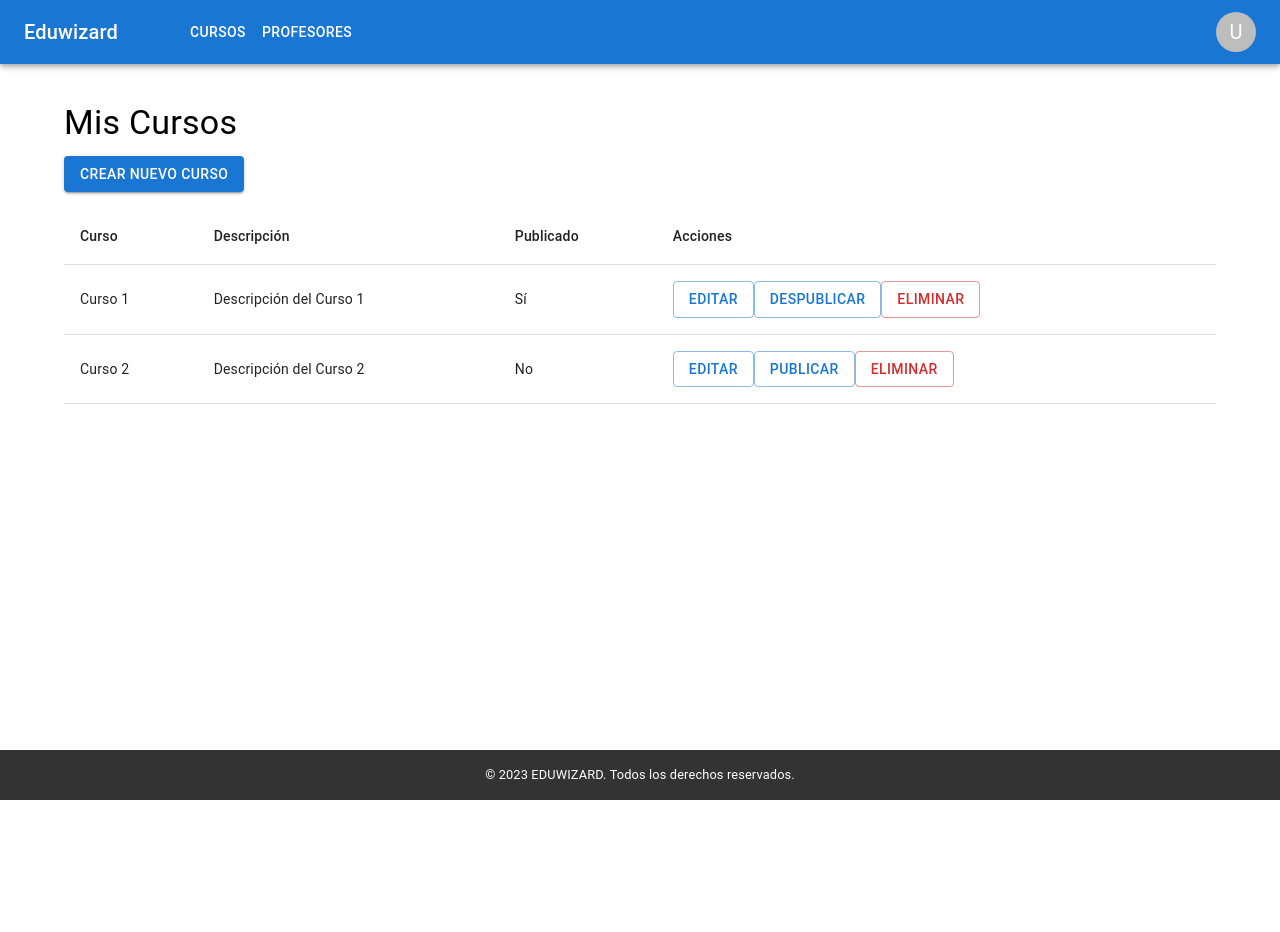
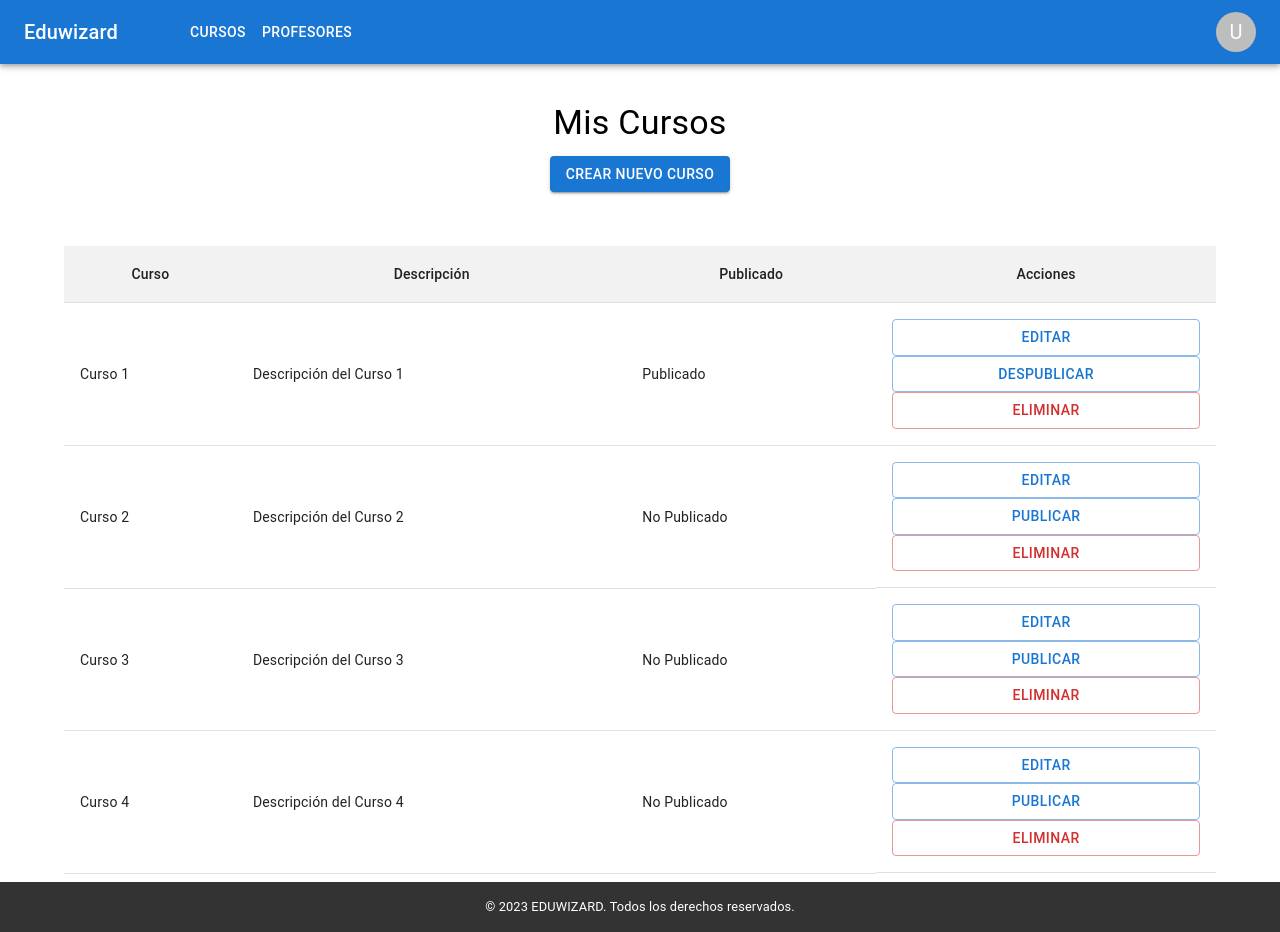
Before and after one commit to mzkrantz/Market-Profesores, a React (Create React App) app: page /MisCursos in a window 1280 px wide. Before the commit the page ends 800 px from the top, so only its background shows below. Built offline with nearby package versions, Linux system fonts and the light colour scheme.

Commit message:
Cambios en vista de MisCursos Cambios en vista de Comentarios Cambios en vista de Perfil Cambios en NavBar Cambios en App.js Cambios en ejemplo-cursos.json Cambios en MisCursosStyles.css Cambios en CambiarDatosForm.js Cambios en Perfil.js Cambios en Comentarios.js

```diff
--- a/src/App.js
+++ b/src/App.js
@@ -12,6 +12,7 @@ import CustomNavBar from "./componentes/NavBarGeneral/NavBar";
 import MisCursos from "./views/Admin/Cursos/MisCursos";
 import Mensajes from "./views/Admin/Mensajes/Mensajes";
 import Perfil from "./views/Admin/Perfil/Perfil";
+import Comentarios from "./views/Admin/Comentarios/Comentarios";
 
 function App() {
   return (
@@ -31,6 +32,7 @@ function App() {
           <Route path="/MisCursos" element={<MisCursos />} />
           <Route path="/Mensajes" element={<Mensajes />} />
           <Route path="/Perfil" element={<Perfil />} />
+          <Route path="/Comentarios" element={<Comentarios />} />
         </Routes>
       </div>
       <Footer />
--- a/src/componentes/NavBarGeneral/NavBar.js
+++ b/src/componentes/NavBarGeneral/NavBar.js
@@ -128,6 +128,14 @@ export default function NavBar() {
           >
             <MenuItem style={{ textDecoration: "none", color: "none" }}>
               Mensajes
+            </MenuItem>
+          </Link>
+          <Link
+            to="/Comentarios"
+            style={{ textDecoration: "none", color: "none" }}
+          >
+            <MenuItem style={{ textDecoration: "none", color: "none" }}>
+              Comentarios
             </MenuItem>
           </Link>
           <MenuItem
--- a/src/data/ejemplo-cursos.json
+++ b/src/data/ejemplo-cursos.json
@@ -14,7 +14,8 @@
       "subjects": ["HTML", "CSS", "JavaScript"],
       "stars": "4.5",
       "type": "Grupal",
-      "teacher": 8
+      "teacher": 8,
+      "status": true
     },
     {
       "id": 2,
@@ -30,7 +31,8 @@
       "subjects": ["Marketing en redes sociales", "SEO", "Publicidad en línea"],
       "stars": "4",
       "type": "Individual",
-      "teacher": 7
+      "teacher": 7,
+      "status": true
     },
     {
       "id": 3,
@@ -50,7 +52,8 @@
       ],
       "stars": "5",
       "type": "Grupal",
-      "teacher": 6
+      "teacher": 6,
+      "status": true
     },
     {
       "id": 4,
@@ -66,7 +69,8 @@
       "subjects": ["Gramática inglesa", "Conversación avanzada", "Vocabulario"],
       "stars": "3",
       "type": "Individual",
-      "teacher": 5
+      "teacher": 5,
+      "status": true
     },
     {
       "id": 5,
@@ -86,7 +90,8 @@
       ],
       "stars": "2",
       "type": "Grupal",
-      "teacher": 4
+      "teacher": 4,
+      "status": true
     },
     {
       "id": 6,
@@ -106,7 +111,8 @@
       ],
       "stars": "4.6",
       "type": "Individual",
-      "teacher": 3
+      "teacher": 3,
+      "status": true
     },
     {
       "id": 7,
@@ -126,7 +132,7 @@
       ],
       "stars": "2.3",
       "type": "Grupal",
-      "teacher": 2
+      "status": true
     },
     {
       "id": 8,
@@ -146,7 +152,8 @@
       ],
       "stars": "4",
       "type": "Individual",
-      "teacher": 1
+      "teacher": 1,
+      "status": true
     },
     {
       "id": 9,
@@ -166,7 +173,8 @@
       ],
       "stars": "5",
       "type": "Individual",
-      "teacher": 9
+      "teacher": 9,
+      "status": true
     }
   ]
 }
--- a/src/views/Admin/Cursos/MisCursos.js
+++ b/src/views/Admin/Cursos/MisCursos.js
@@ -1,23 +1,71 @@
-import React, { useState, useEffect } from 'react';
-import Container from '@mui/material/Container';
-import Typography from '@mui/material/Typography';
-import Button from '@mui/material/Button';
-import Table from '@mui/material/Table';
-import TableBody from '@mui/material/TableBody';
-import TableCell from '@mui/material/TableCell';
-import TableContainer from '@mui/material/TableContainer';
-import TableHead from '@mui/material/TableHead';
-import TableRow from '@mui/material/TableRow';
-import { styled } from '@mui/system';
+import React, { useState, useEffect } from "react";
+import Container from "@mui/material/Container";
+import Typography from "@mui/material/Typography";
+import Button from "@mui/material/Button";
+import Table from "@mui/material/Table";
+import TableBody from "@mui/material/TableBody";
+import TableCell from "@mui/material/TableCell";
+import TableContainer from "@mui/material/TableContainer";
+import TableHead from "@mui/material/TableHead";
+import TableRow from "@mui/material/TableRow";
+import { styled } from "@mui/system";
+import "./MisCursosStyles.css";
+import SpacerTop from "../../../componentes/Spacer/SpacerTop";
 
 // Simulacion datos de cursos del profesor, cargar desde el json? Mock=simulacion
 const mockCourses = [
-  { id: 1, title: 'Curso 1', description: 'Descripción del Curso 1', published: true },
-  { id: 2, title: 'Curso 2', description: 'Descripción del Curso 2', published: false },
+  {
+    id: 1,
+    title: "Curso 1",
+    description: "Descripción del Curso 1",
+    published: true,
+  },
+  {
+    id: 2,
+    title: "Curso 2",
+    description: "Descripción del Curso 2",
+    published: false,
+  },
+  {
+    id: 3,
+    title: "Curso 3",
+    description: "Descripción del Curso 3",
+    published: false,
+  },
+  {
+    id: 4,
+    title: "Curso 4",
+    description: "Descripción del Curso 4",
+    published: false,
+  },
 ];
 
 const CourseList = styled(TableContainer)`
   margin-top: ${({ theme }) => theme.spacing(2)};
+  overflow-x: auto; // Permite desplazamiento horizontal
+  max-width: 100%; // Evita que la tabla se vaya del contenedor
+`;
+
+const ResponsiveTable = styled(Table)`
+  @media (max-width: 600px) {
+    font-size: 12px; // Reducir el tamaño del texto en las celdas para pantallas pequeñas
+    table {
+      width: 100%; /* Asegurar que la tabla ocupe todo el ancho disponible */
+    }
+
+    th,
+    td {
+      display: flex; /* Convertir celdas en elementos flex (apilados) */
+      flex-direction: column;
+      text-align: center; /* Alinear el texto a la izquierda */
+      margin-bottom: 10px; /* Agregar un espacio entre las celdas */
+    }
+
+    td {
+      border-bottom: 1px solid #ddd; /* Agregar separadores entre las filas */
+      padding: 8px; /* Espaciado interno para las celdas */
+    }
+  }
 `;
 
 const MisCursos = () => {
@@ -31,6 +79,7 @@ const MisCursos = () => {
   return (
     <>
       <Container>
+        <SpacerTop>
           <Typography variant="h4" component="h1" gutterBottom>
             Mis Cursos
           </Typography>
@@ -39,14 +88,14 @@ const MisCursos = () => {
             color="primary"
             onClick={() => {
               // Abrir un formulario de creacion de cursos
-            alert('Implementar el formulario de creacion de cursos');
+              alert("Implementar el formulario de creacion de cursos");
             }}
           >
             Crear Nuevo Curso
           </Button>
-
+        </SpacerTop>
         <CourseList component={TableContainer}>
-          <Table>
+          <ResponsiveTable>
             <TableHead>
               <TableRow>
                 <TableCell>Curso</TableCell>
@@ -60,32 +109,39 @@ const MisCursos = () => {
                 <TableRow key={course.id}>
                   <TableCell>{course.title}</TableCell>
                   <TableCell>{course.description}</TableCell>
-                  <TableCell>{course.published ? 'Sí' : 'No'}</TableCell>
-                  <TableCell>
+                  <TableCell>{course.published ? "Publicado" : "No Publicado"}</TableCell>
+                  <TableCell
+                    style={{ display: "flex", flexDirection: "column" }}
+                  >
                     <Button
+                      className="boton-tabla"
                       variant="outlined"
                       onClick={() => {
                         // Abrir un formulario de edicion de cursos
-                        alert('Implementar el formulario de edición de cursos');
+                        alert("Implementar el formulario de edición de cursos");
                       }}
                     >
                       Editar
                     </Button>
                     <Button
+                      className="boton-tabla"
                       variant="outlined"
                       onClick={() => {
                         // Publicar o despublicar el curso
-                        alert('Implementar la lógica de publicación/despublicación');
+                        alert(
+                          "Implementar la lógica de publicación/despublicación"
+                        );
                       }}
                     >
-                      {course.published ? 'Despublicar' : 'Publicar'}
+                      {course.published ? "Despublicar" : "Publicar"}
                     </Button>
                     <Button
+                      className="boton-tabla"
                       variant="outlined"
                       color="error"
                       onClick={() => {
                         // Eliminar el curso
-                        alert('Implementar la lógica de eliminación');
+                        alert("Implementar la lógica de eliminación");
                       }}
                     >
                       Eliminar
@@ -94,7 +150,7 @@ const MisCursos = () => {
                 </TableRow>
               ))}
             </TableBody>
-          </Table>
+          </ResponsiveTable>
         </CourseList>
       </Container>
     </>
--- /dev/null
+++ b/src/views/Admin/Cursos/MisCursosStyles.css
@@ -0,0 +1,8 @@
+.boton-tabla{
+    min-width: 100% !important;
+}
+
+th {
+    background-color: #f2f2f2;
+    text-align: center !important;
+  }
--- a/src/views/Admin/Perfil/CambiarDatosForm.js
+++ b/src/views/Admin/Perfil/CambiarDatosForm.js
@@ -1,19 +1,16 @@
-import React, { useState } from "react";
+import React, { useState, useEffect } from "react";
 import Container from "@mui/material/Container";
 import Typography from "@mui/material/Typography";
 import TextField from "@mui/material/TextField";
 import Button from "@mui/material/Button";
 
-const CambiarDatosForm = ({ onSubmit }) => {
-  const [formData, setFormData] = useState({
-    name: "",
-    subject: "",
-    age: "",
-    email: "",
-    phone: "",
-    description: "",
-    background: "",
-  });
+const CambiarDatosForm = ({ initialData, onSubmit }) => {
+  const [formData, setFormData] = useState(initialData); // Establece los datos iniciales
+
+  // Actualiza el estado de los datos iniciales cuando cambian las propiedades
+  useEffect(() => {
+    setFormData(initialData);
+  }, [initialData]);
 
   const handleChange = (event) => {
     const { name, value } = event.target;
--- a/src/views/Admin/Perfil/Perfil.js
+++ b/src/views/Admin/Perfil/Perfil.js
@@ -74,16 +74,17 @@ const Perfil = () => {
   };
 
   const handleFormSubmit = (formData) => {
-    // Aquí puedes manejar los nuevos datos del formulario, ya sea enviándolos al servidor o actualizando el estado de la aplicación.
-    // Por ahora, simplemente imprime los nuevos datos en la consola.
-    console.log("Nuevos datos:", formData);
+    // Manejar los nuevos datos del formulario, enviar a backend y actualizar datos del perfil
     setEditing(false); // Cierra el formulario después de enviar los datos
   };
   return (
     <>
       <ProfileContainer>
       {editing ? (
-          <CambiarDatosForm onSubmit={handleFormSubmit} />
+          <CambiarDatosForm
+          initialData={teacherData} // Pasa los datos del perfil como propiedades
+          onSubmit={handleFormSubmit}
+        />
         ) : (
           <>
         <ProfileImage src={teacherData.image} alt={teacherData.name} />
```
Also changed, not shown: src/views/Admin/Comentarios/Comentarios.js (added). Lines whose indentation alone changed are shown as unchanged.
